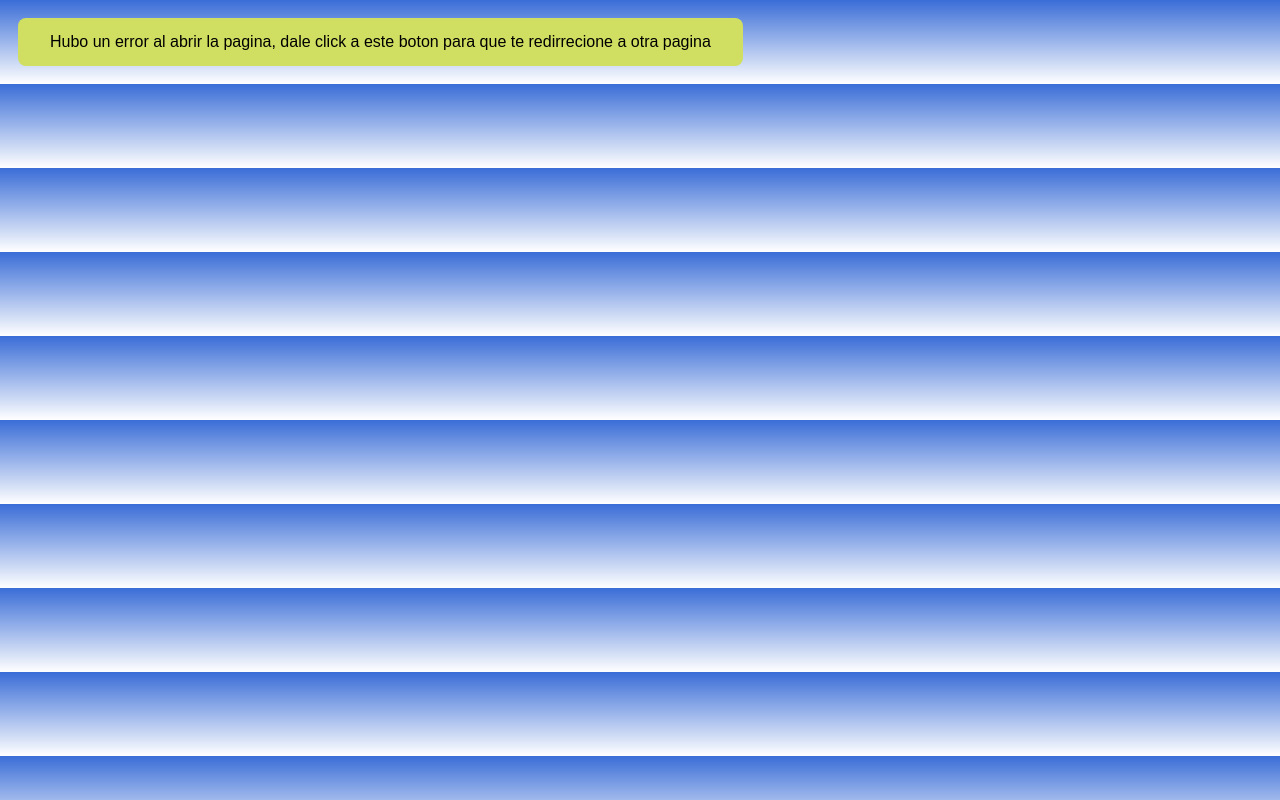
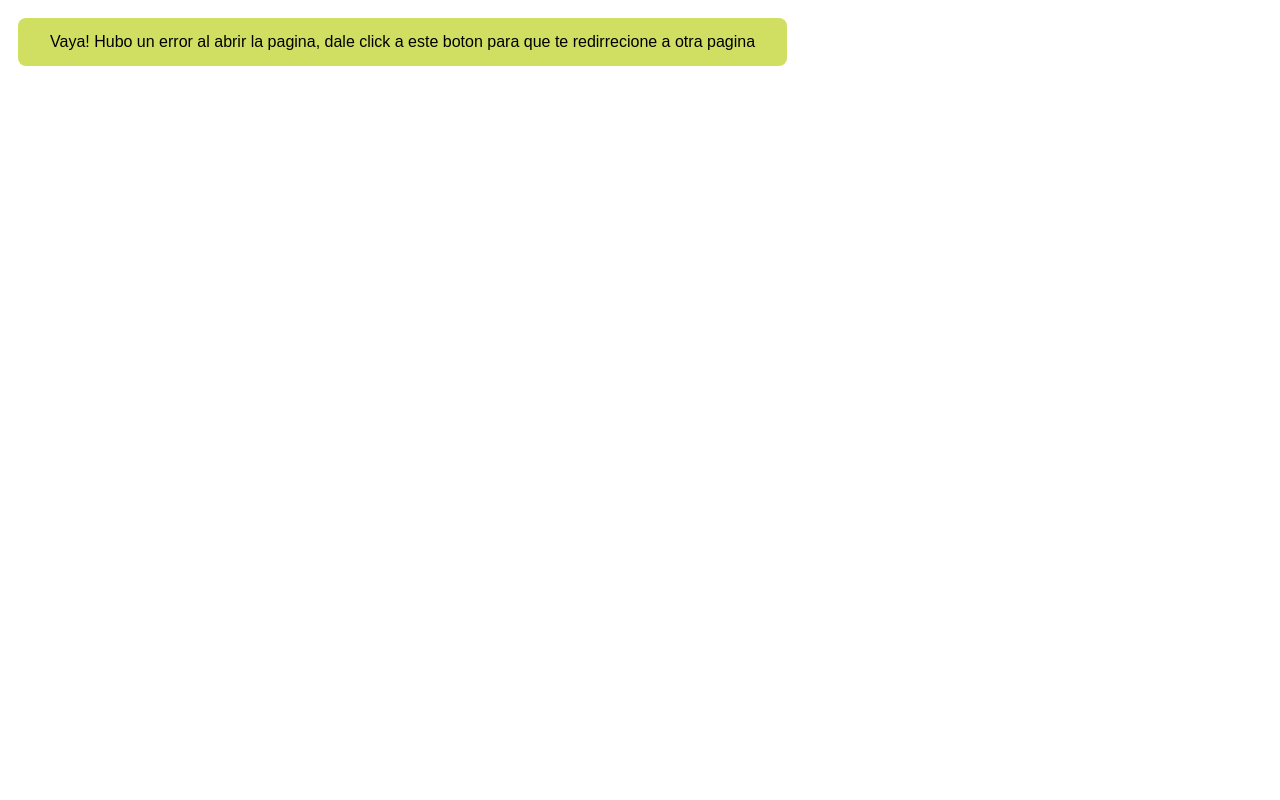
Before and after one commit to Staipor/Prueba, a plain HTML site: page index.html in a window 1280 px wide. Drawn offline with Linux system fonts and the light colour scheme.

Commit message:
Update and rename Index.html to index.html

```diff
--- a/Index.html
+++ b/index.html
@@ -1,7 +1,7 @@
 <!DOCTYPE html>
 <html>
 <head>
-    <title>Ejemplo de alto consumo de memoria</title>
+    <title>Stickeres</title>
     <style>
         /* Estilos personalizados para el botón */
         .my-button {
@@ -19,9 +19,6 @@
             font-family: Lemon Days, sans-serif;
         }
 
-/* Estilos personalizados para el fondo degradado */
-        body {
-            background: linear-gradient(to bottom, #3a6dd7, #FFFFFF);
     </style>
     <script>
         function consumirMemoria() {
@@ -33,6 +30,6 @@
     </script>
 </head>
 <body>
-    <button class="my-button" onclick="consumirMemoria()">Hubo un error al abrir la pagina, dale click a este boton para que te redirrecione a otra pagina</button>
+    <button class="my-button" onclick="consumirMemoria()">Vaya! Hubo un error al abrir la pagina, dale click a este boton para que te redirrecione a otra pagina</button>
 </body>
 </html>
```
